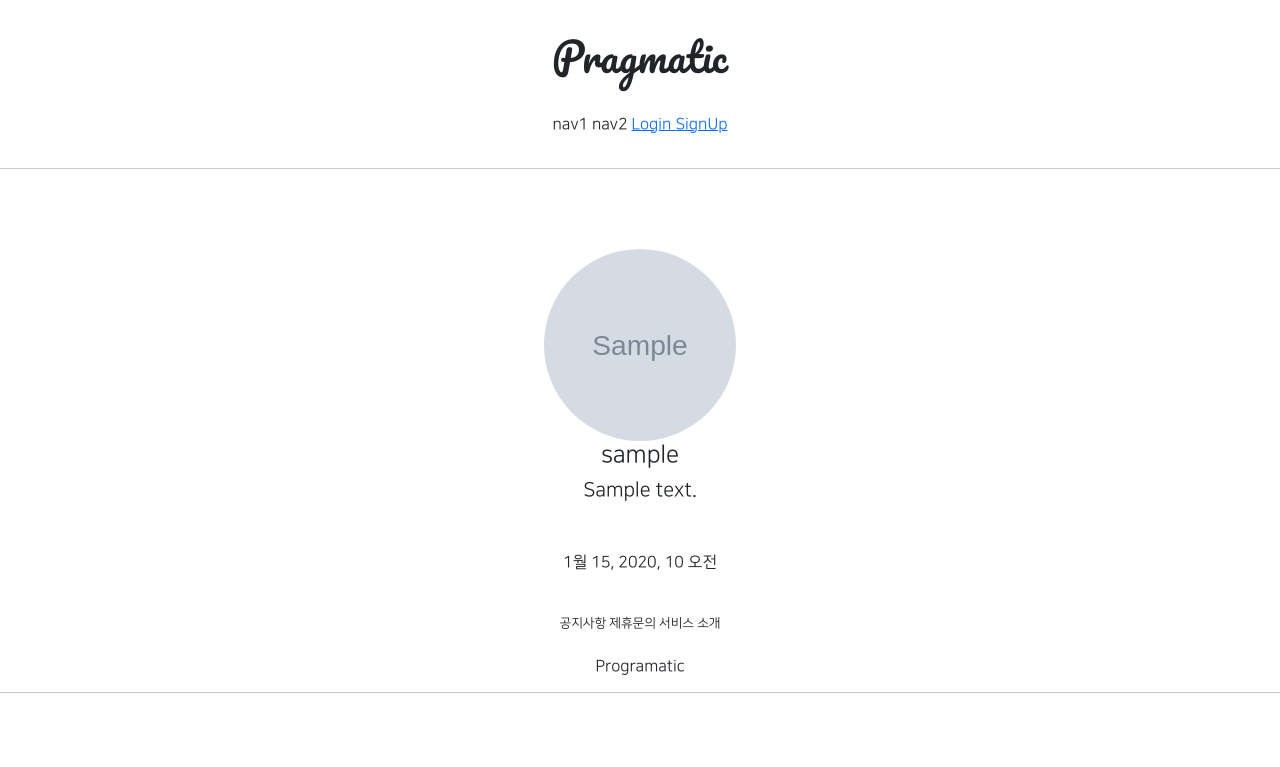
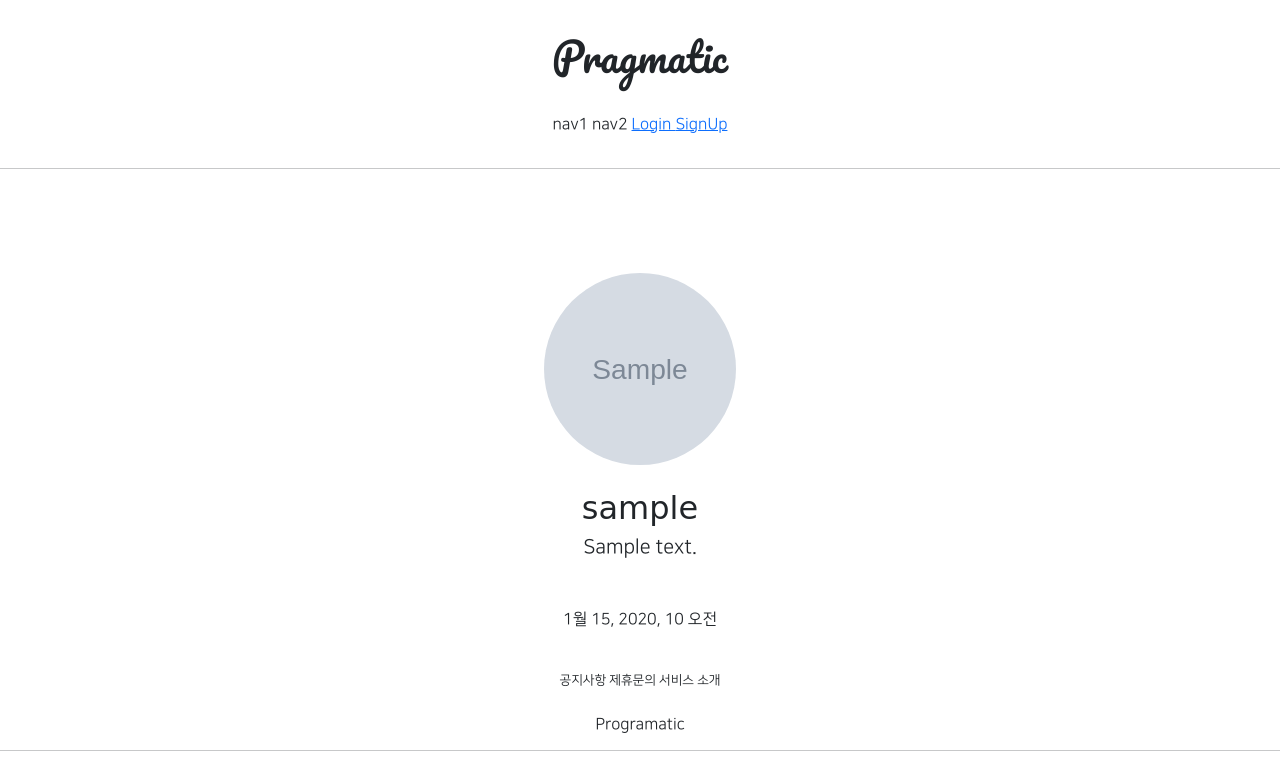
Before and after one commit to kovus380/GISTEC_WEB, a Django app: page /accounts/detail/1 in a window 1280 px wide. Shown: the top 767 px of the page. Run offline with Django 3.2, Linux system fonts and the light colour scheme; tables that the repository leaves empty hold one stand-in row (values such as "Sample post"); grey boxes marked "Sample" are stand-in pictures; some libraries are stand-ins or nearby versions.

Commit message:
07/27 class commit 3

```diff
--- a/accountapp/templates/accountapp/detail.html
+++ b/accountapp/templates/accountapp/detail.html
@@ -5,16 +5,16 @@
         <div class="m-5">
             {% if target_user.profile %}
                 <img src="{{ target_user.profile.image.url }}"
-                     class="profile_image"
+                     class="profile_image m-4"
                      alt="profile image">
-                <h4>{{ target_user.profile.nickname }}</h4>
+                <h2 class="NNS_B">{{ target_user.profile.nickname }}</h2>
                 <h5>{{ target_user.profile.message }}</h5>
             {% else %}
-            <h4>
+            <h2>
                 <a href ="{% url 'profileapp:create' %}">
                     Create Profile
                 </a>
-            </h4>
+            </h2>
             {% endif %}
         </div>
         <div>
--- a/static/base.css
+++ b/static/base.css
@@ -24,3 +24,7 @@
     border-radius: 20rem;
     object-fit: cover;
 }
+
+.NNS_B {
+    font-family: "NanumSquereB", cursive;
+}
```
